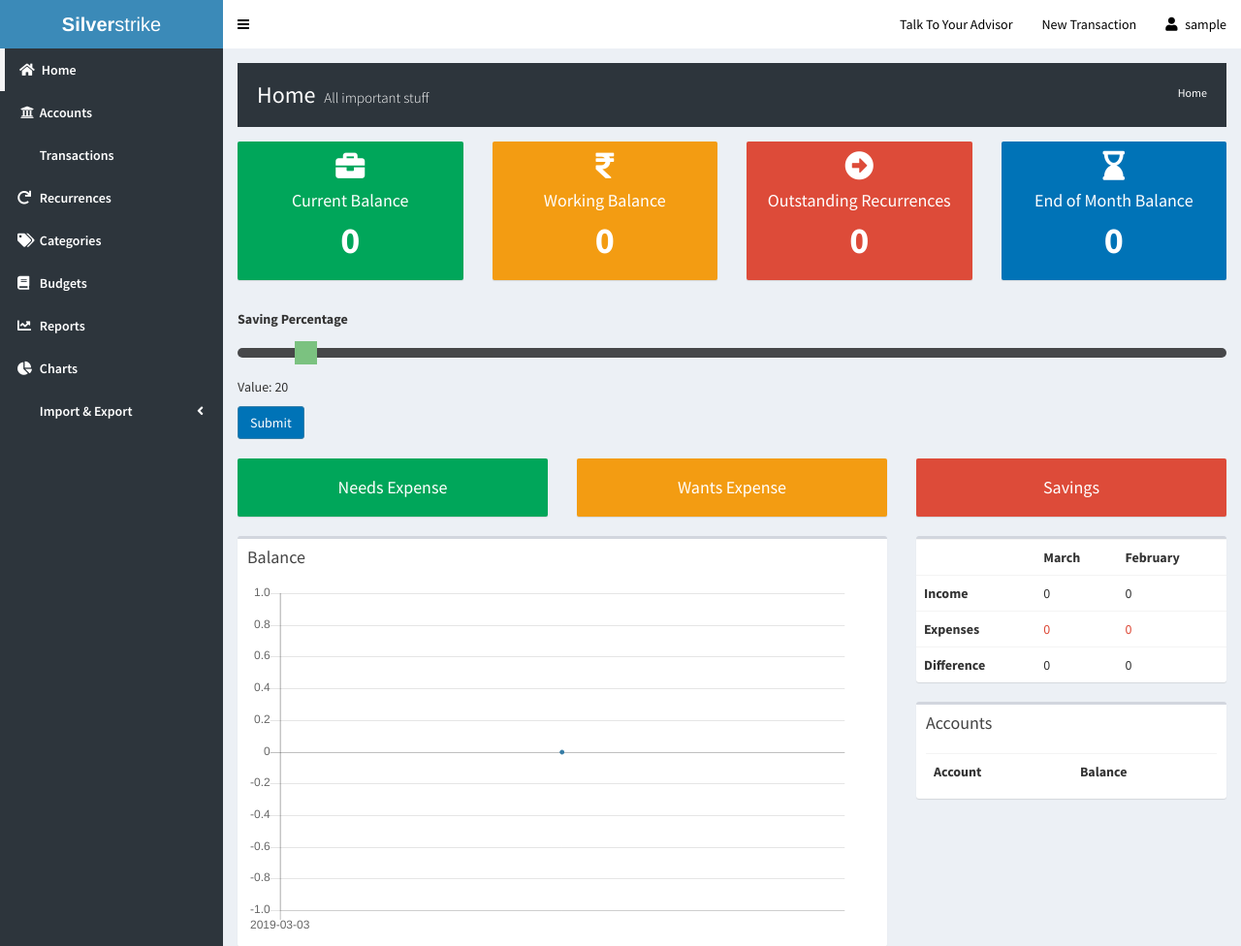
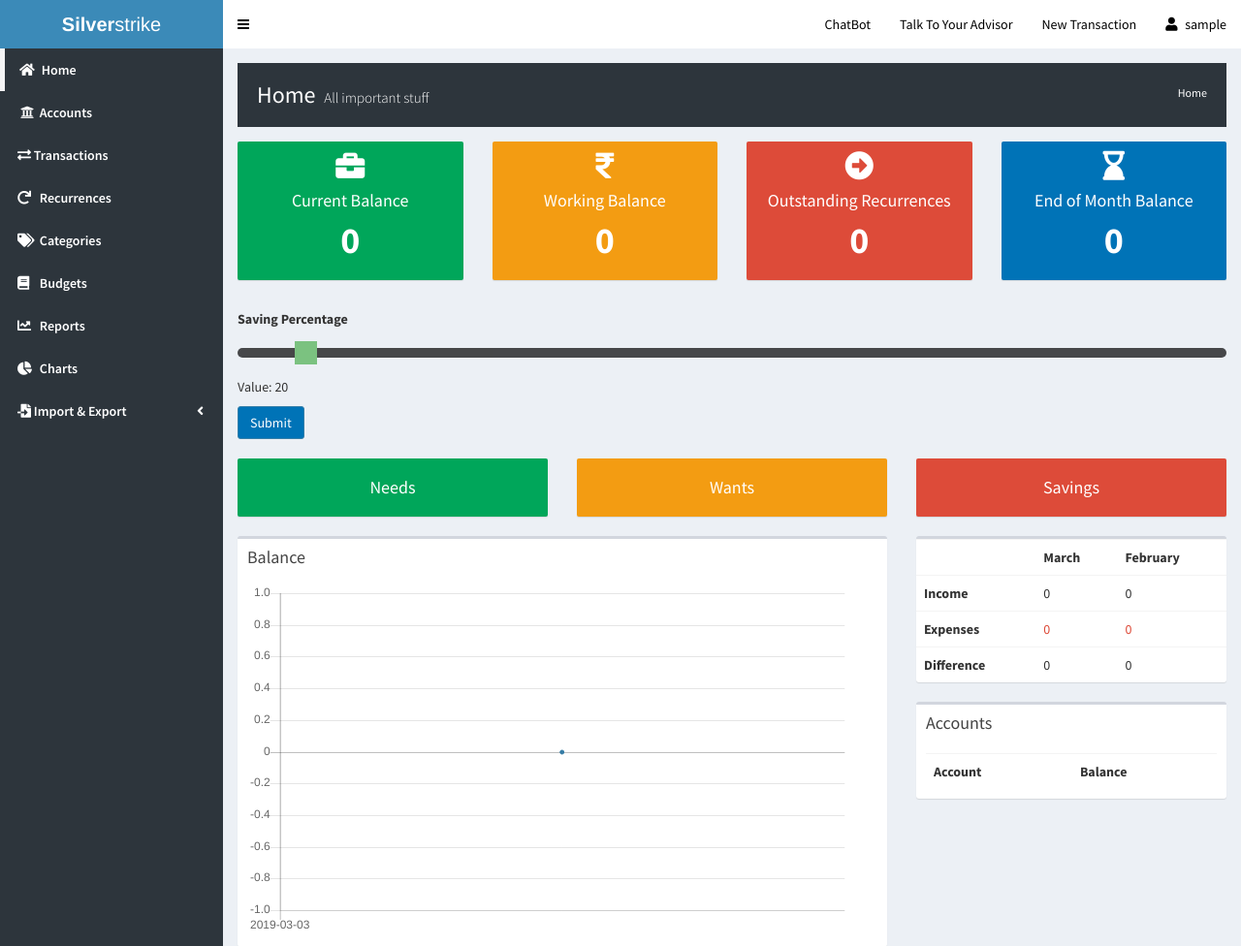
Before and after one commit to JinHash5/Digital-Pocket, a Django app: page / in a window 1280 px wide. Shown: the top 976 px of the page at 97% size. Run offline with Django 3.2, Linux system fonts and the light colour scheme; the visitor is signed in with stand-in values (Sample User, id 1); data comes from the database, SQL or seed files in the repository; data that the repository does not hold is empty; parts of the project's set-up code (start-up, migrations or seed data) failed here and were passed over; some libraries are stand-ins or nearby versions.

Commit message:
Final changes

```diff
--- a/silverstrike/templates/silverstrike/base.html
+++ b/silverstrike/templates/silverstrike/base.html
@@ -41,7 +41,7 @@
             <ul class="nav navbar-nav">
 
 
-
+             <li class="header"><a href="http://localhost:3000/">ChatBot</a></li>
               <li class="dropdown">
                 <a href="#" class="dropdown-toggle" data-toggle="dropdown">{% trans 'Talk To Your Advisor' %}</a>
                 <ul class="dropdown-menu">
@@ -115,7 +115,7 @@
             </li>
             <li class="{% if menu == "transactions" %}active{% endif %}">
               <a href="{% url 'transactions' %}">
-                <i class="fa fa-exchange fa-fw"></i>
+                <i class="fas fa-exchange-alt"></i>
                 <span>{% trans 'Transactions' %}</span>
               </a>
             </li>
@@ -149,7 +149,7 @@
               </a>
             <li class="treeview{% if menu == "settings" %} active{% endif %}">
               <a href="#">
-                <i class="fa fa-file-o fa-fw"></i>
+                <i class="fas fa-file-import"></i>
                 <span>{% trans 'Import &amp; Export' %}</span>
                 <span class="pull-right-container">
                   <i class="fa fa-angle-left pull-right"></i>
--- a/silverstrike/templates/silverstrike/index.html
+++ b/silverstrike/templates/silverstrike/index.html
@@ -72,7 +72,7 @@
   <div class="col-md-4">
     <div class="small-box bg-green text-center">
       <div class="inner">
-        <h4>{% trans 'Needs Expense' %}</h4>
+        <h4>{% trans 'Needs' %}</h4>
         <h3 id="needs"></h3>
       </div>
     </div>
@@ -80,7 +80,7 @@
   <div class="col-md-4">
     <div class="small-box bg-yellow text-center">
       <div class="inner">
-        <h4>{% trans 'Wants Expense' %}</h4>
+        <h4>{% trans 'Wants' %}</h4>
         <h3 id="wants"></h3>
       </div>
     </div>
```
